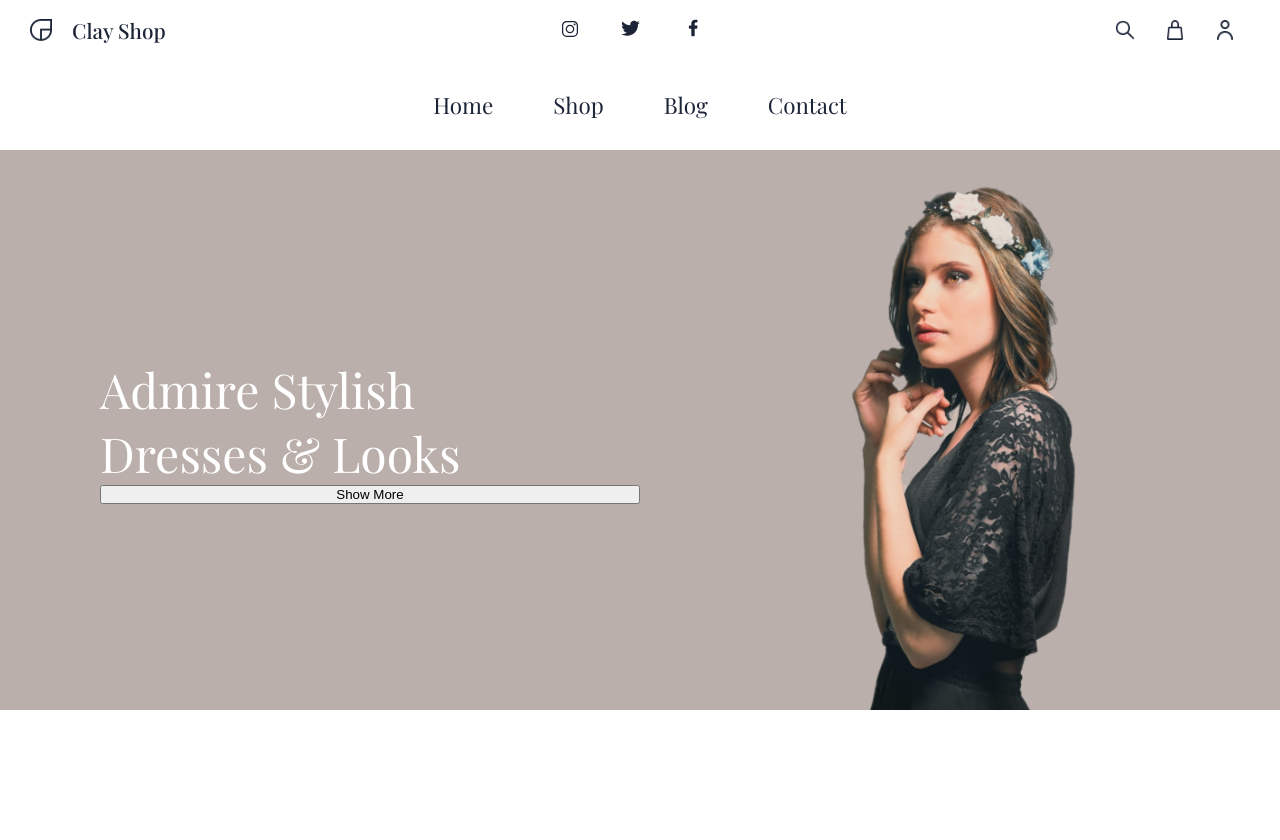
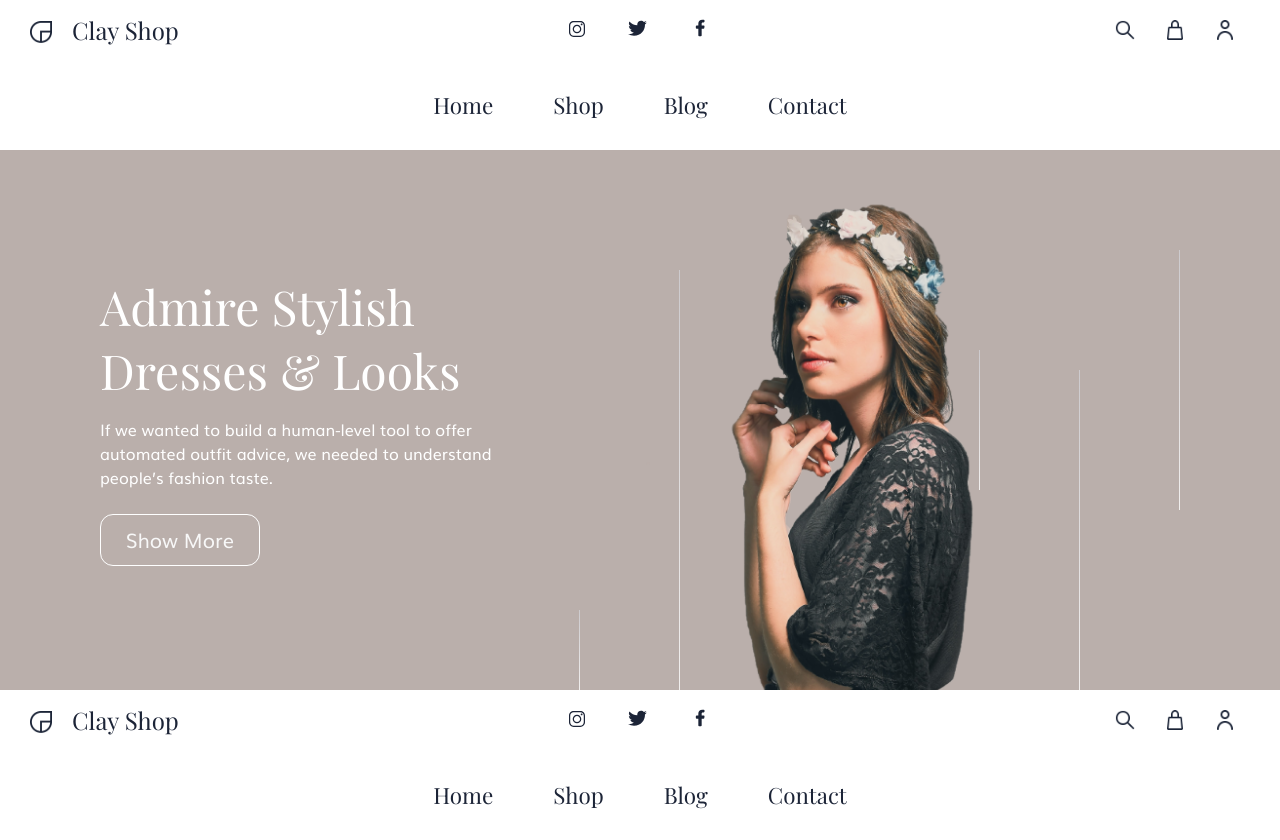
Before and after one commit to OrekuD/react-clay-shop, a React (Create React App) app: page / in a window 1280 px wide. Before the commit the page ends 800 px from the top, so only its background shows below. Built offline with nearby package versions, Linux system fonts and the light colour scheme.

Commit message:
:wrench:

```diff
--- a/src/App.scss
+++ b/src/App.scss
@@ -2,6 +2,10 @@
   margin: 0;
   padding: 0;
   box-sizing: border-box;
+}
+
+html {
+  font-size: 16px;
 }
 
 body {
--- a/src/App.tsx
+++ b/src/App.tsx
@@ -7,6 +7,7 @@ function App() {
     <>
       <Header />
       <Banner />
+      <Header />
     </>
   );
 }
--- a/src/components/Banner/Banner.scss
+++ b/src/components/Banner/Banner.scss
@@ -1,7 +1,20 @@
 .banner {
-  height: 70vh;
+  height: 540px;
   background-color: #baafab;
   display: flex;
+  padding-right: 200px;
+  position: relative;
+
+  .line {
+    position: absolute;
+    bottom: 0;
+    right: 100px;
+    height: 320px;
+    width: 1px;
+    background-image: linear-gradient(#d1d1d6, #ffffff);
+    z-index: 0;
+    opacity: 0.8;
+  }
 
   .content {
     width: 50%;
@@ -15,18 +28,42 @@
       font-size: 48px;
       color: #ffffff;
     }
+
+    .subtitle {
+      font-size: 16px;
+      color: #ffffff;
+      font-family: "MuliRegular";
+      margin: 15px 0;
+      width: 90%;
+    }
+
+    button {
+      height: 52px;
+      width: 160px;
+      background: transparent;
+      border: 1px solid white;
+      color: #f8f8f8;
+      border-radius: 13px;
+      font-family: "MuliRegular";
+      font-size: 20px;
+      padding-bottom: 3px;
+      margin-top: 10px;
+    }
   }
 
   .image-container {
     width: 50%;
     height: 100%;
     overflow: hidden;
+    z-index: 10;
+    display: flex;
+    align-items: flex-end;
 
     img {
       width: 100%;
-      height: 100vh;
+      height: 100%;
       object-fit: contain;
-      margin-bottom: -30vh;
+      margin-bottom: -30px;
     }
   }
 }
--- a/src/components/Banner/Banner.tsx
+++ b/src/components/Banner/Banner.tsx
@@ -1,13 +1,22 @@
 import React from "react";
 import "./Banner.scss";
-import BannerImg from "../../assets/images/banner.png";
+import BannerImg from "../../assets/images/op.png";
 
 const Banner = () => {
   return (
     <div className="banner">
+      <div className="line" style={{ top: 100, height: 260 }} />
+      <div className="line" style={{ right: 200 }} />
+      <div className="line" style={{ top: 200, height: 140, right: 300 }} />
+      <div className="line" style={{ right: 600, height: 420 }} />
+      <div className="line" style={{ right: 700, height: 80 }} />
       <div className="content">
         <p className="title">Admire Stylish</p>
         <p className="title">Dresses & Looks</p>
+        <p className="subtitle">
+          If we wanted to build a human-level tool to offer automated outfit
+          advice, we needed to understand people’s fashion taste.
+        </p>
         <button>Show More</button>
       </div>
       <div className="image-container">
--- a/src/components/Header/Header.scss
+++ b/src/components/Header/Header.scss
@@ -16,8 +16,7 @@ header {
       align-items: center;
 
       p {
-        font-family: "PlayfairMedium";
-        font-size: 1.3rem;
+        font-size: 24px;
         color: $purple;
       }
 
@@ -25,6 +24,7 @@ header {
         width: 22px;
         height: 22px;
         margin-right: 20px;
+        margin-top: 3px;
       }
     }
 
```
Also changed, not shown: src/assets/images/op.png (added).
